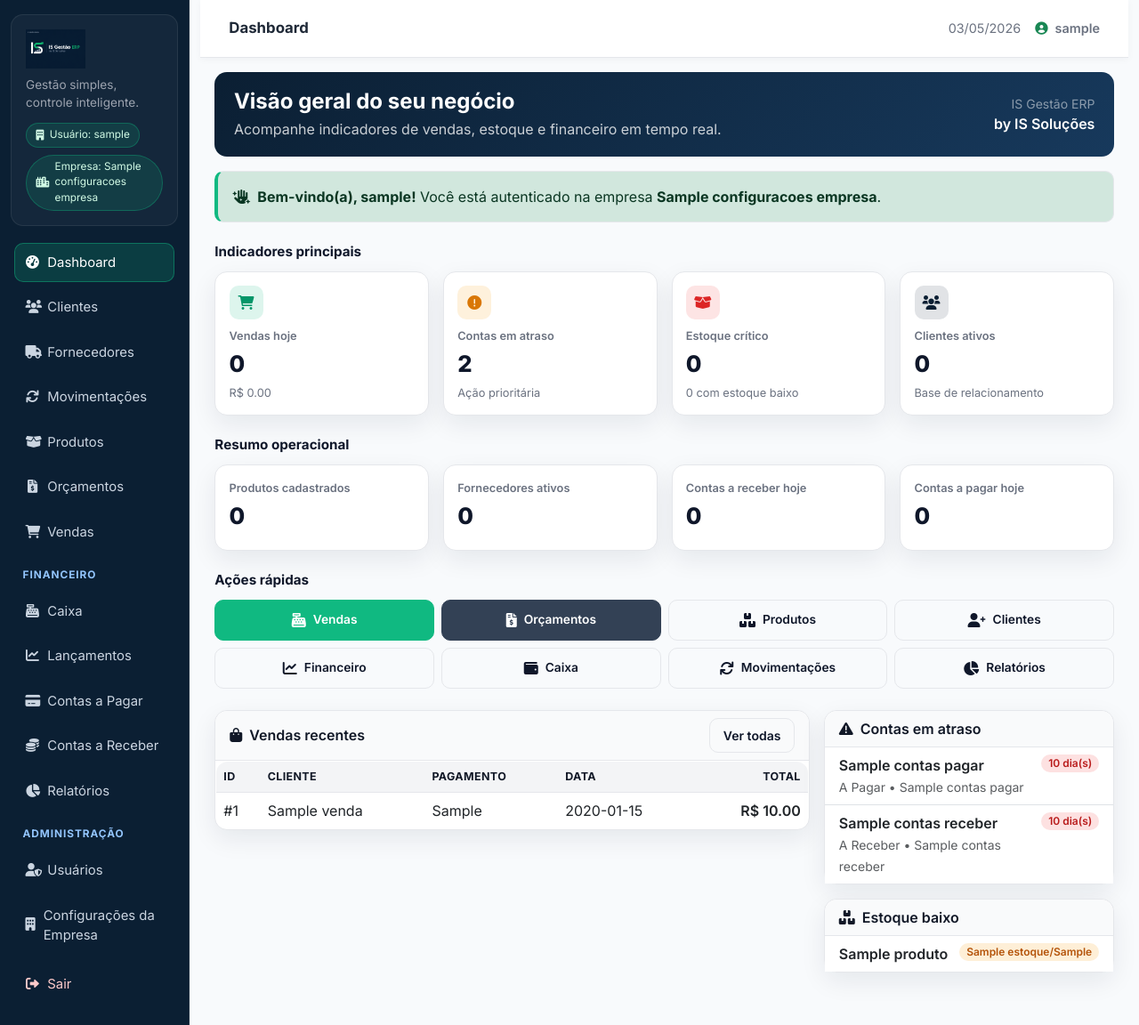
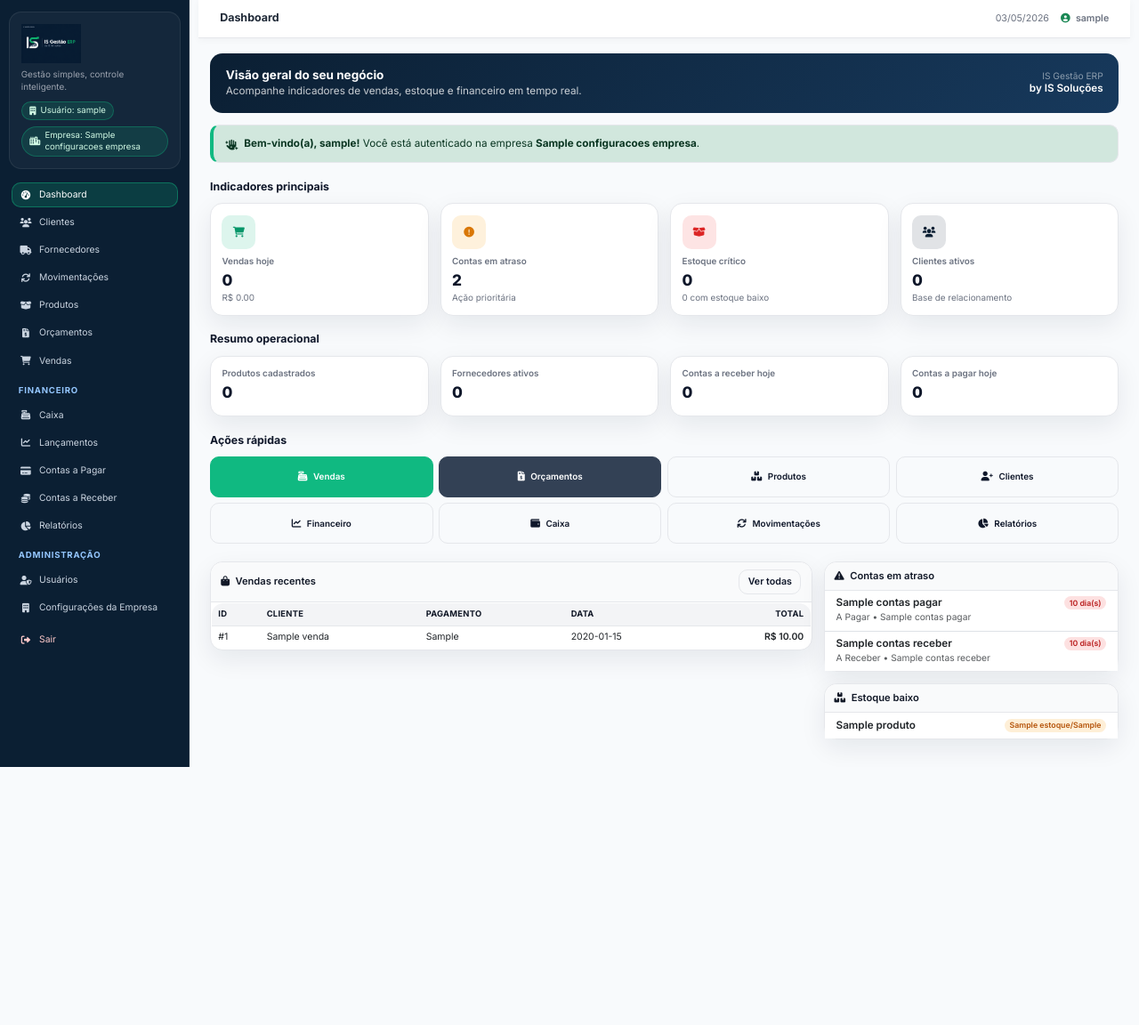
Before and after one commit to Iltonns/J-Auto-Pe-as, a Flask app: page /dashboard in a window 1280 px wide. Shown: the whole page at 89% size. After the commit the page ends 862 px from the top, so only its background shows below. Run offline with Flask 3, Linux system fonts and the light colour scheme; a user stored in the database is signed in; a database or web service that is not in the repository returns one stand-in record (values such as "Sample title"); data that the repository does not hold is empty; some libraries are stand-ins or nearby versions.

Commit message:
style: add global compact density styles for improved content display on desktop and small notebooks

```diff
--- a/static/css/is-erp-theme.css
+++ b/static/css/is-erp-theme.css
@@ -597,3 +597,112 @@ a {
         padding: 0.7rem;
     }
 }
+
+/* =========================================================
+   DENSIDADE GLOBAL COMPACTA (desktop/notebook)
+   Objetivo: mostrar mais conteúdo sem depender de zoom.
+   ========================================================= */
+html {
+    font-size: 14px;
+}
+
+body {
+    font-size: 0.9rem;
+    line-height: 1.35;
+}
+
+.top-navbar {
+    padding: 0.55rem 0.85rem;
+}
+
+.navbar-brand {
+    font-size: 0.96rem;
+}
+
+.top-navbar .navbar-text {
+    font-size: 0.82rem;
+}
+
+.sidebar .nav-link {
+    font-size: 0.84rem;
+    padding: 0.5rem 0.62rem;
+    margin: 0.14rem 0.22rem;
+}
+
+.brand-subtitle {
+    font-size: 0.76rem;
+}
+
+.container-fluid.px-2.px-md-3.pb-4 {
+    padding-top: 0.35rem;
+    padding-bottom: 0.85rem !important;
+}
+
+.card-header {
+    padding: 0.62rem 0.85rem;
+    font-size: 0.86rem;
+}
+
+.card-body {
+    padding: 0.8rem;
+}
+
+.btn {
+    font-size: 0.82rem;
+    padding: 0.4rem 0.74rem;
+}
+
+.form-label {
+    font-size: 0.8rem;
+    margin-bottom: 0.3rem;
+}
+
+.form-control,
+.form-select {
+    font-size: 0.84rem;
+    padding: 0.42rem 0.62rem;
+    min-height: 34px;
+}
+
+.table thead th {
+    font-size: 0.72rem;
+    padding: 0.46rem 0.56rem;
+}
+
+.table tbody td {
+    font-size: 0.81rem;
+    padding: 0.42rem 0.56rem;
+}
+
+h1, .h1 { font-size: 1.52rem; }
+h2, .h2 { font-size: 1.34rem; }
+h3, .h3 { font-size: 1.18rem; }
+h4, .h4 { font-size: 1.04rem; }
+h5, .h5 { font-size: 0.94rem; }
+h6, .h6 { font-size: 0.86rem; }
+
+.kpi-value {
+    font-size: 1.32rem;
+}
+
+.kpi-label,
+.kpi-detail,
+.quick-action-label {
+    font-size: 0.76rem;
+}
+
+/* Em notebooks pequenos, compacta um pouco mais */
+@media (max-width: 1366px) {
+    html {
+        font-size: 13px;
+    }
+
+    .sidebar .nav-link {
+        font-size: 0.8rem;
+        padding: 0.44rem 0.56rem;
+    }
+
+    .card-body {
+        padding: 0.72rem;
+    }
+}
```
